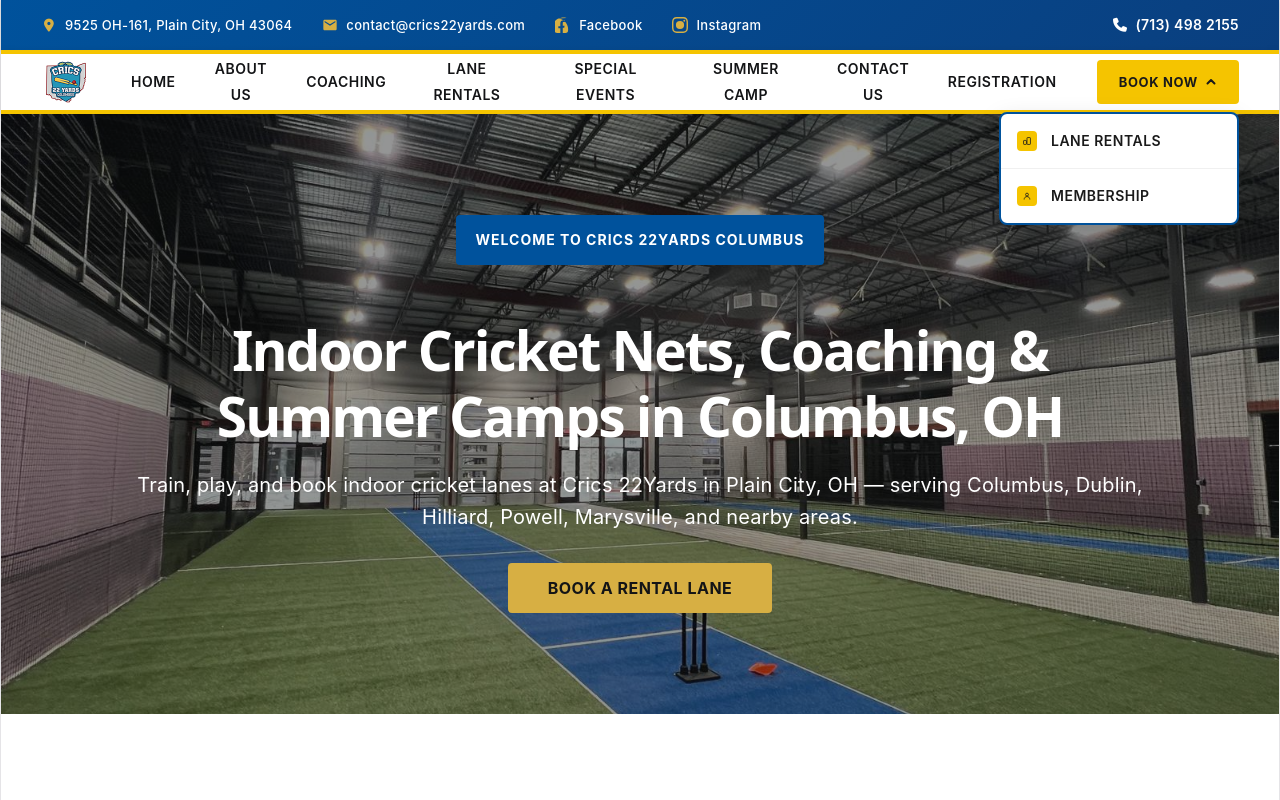
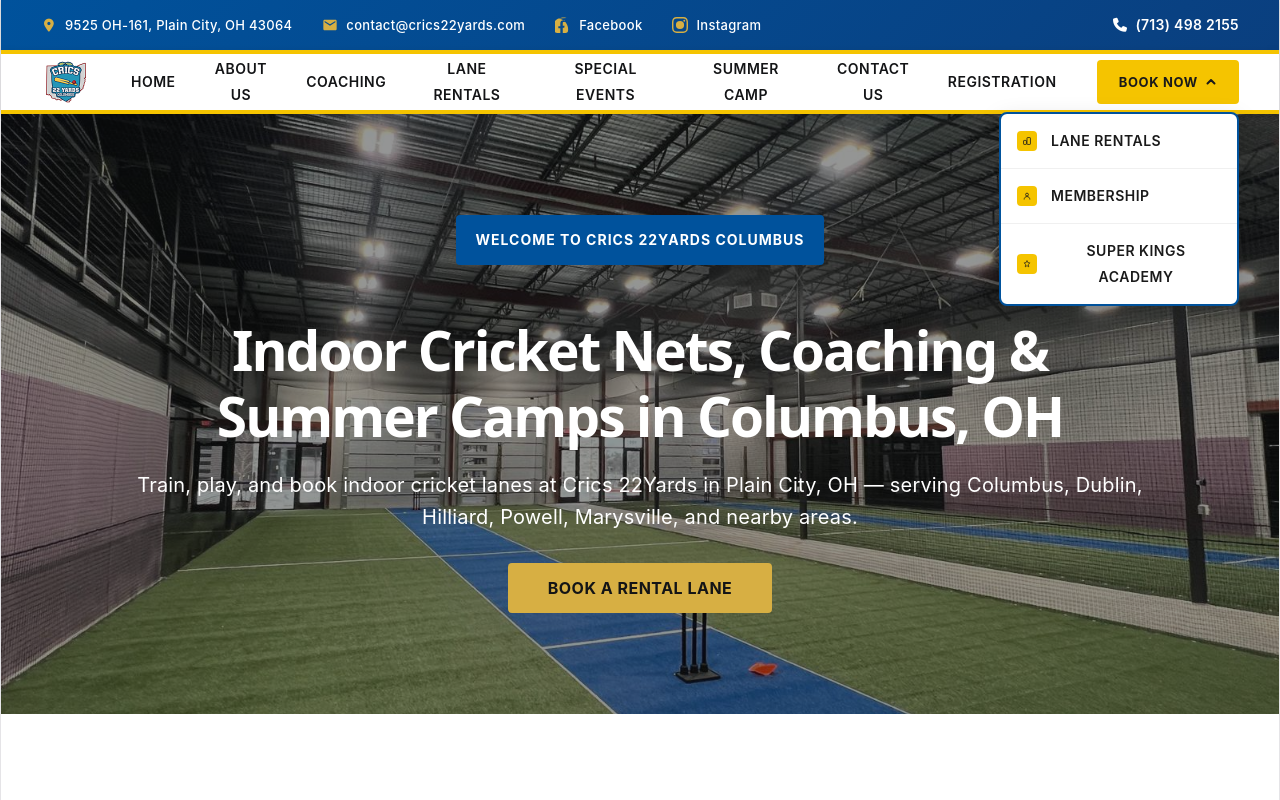
Before and after one commit to Project123margam360/crics22yards, a React (Vite) app: page / in a window 1280 px wide. Both pictures are taken after a click on the button "BOOK NOW". Shown: the top 800 px of the page. Built offline with nearby package versions, Linux system fonts and the light colour scheme.

Commit message:
Update Lane Rentals link and add Super Kings Academy
Updated the Lane Rentals link to point to a new URL and added a new link for Super Kings Academy in the dropdown menu.

```diff
--- a/src/components/Header.jsx
+++ b/src/components/Header.jsx
@@ -131,6 +131,27 @@
                 </svg>
                 Membership
               </a>
+                  <a
+                href="https://axon22yards.com/join?location=columbus"
+                target="_blank"
+                rel="noopener noreferrer"
+              >
+                <svg
+                  width="15"
+                  height="15"
+                  viewBox="0 0 14 14"
+                  fill="none"
+                  xmlns="http://www.w3.org/2000/svg"
+                >
+                  <path
+                    d="M7 1l1.6 3.6L12 5l-2.5 2.7L10 12 7 9.8 4 12l.5-4.3L2 5l3.4-.4z"
+                    stroke="currentColor"
+                    strokeWidth="1.2"
+                    strokeLinejoin="round"
+                  />
+                </svg>
+                Super Kings Academy
+              </a>
             </div>
           )}
         </div>
```
